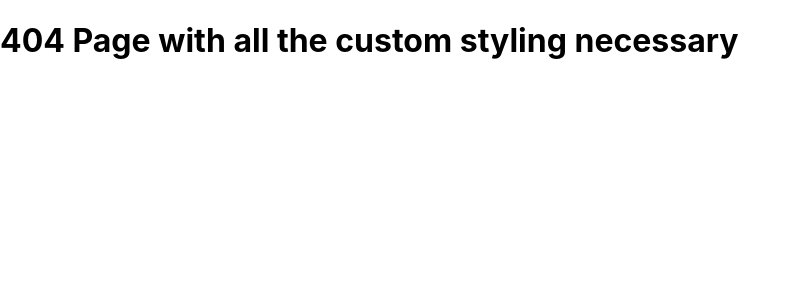
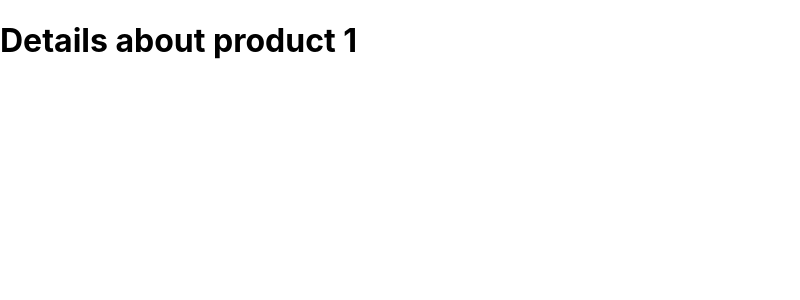
Before and after one commit to Marc-Kruiss/Next_Js_Course, a Next.js app in the folder next-routing/: page /product/1 in a window 1280 px wide. Before the commit this address had no page. Shown: the top 300 px of the page, without its empty margins (0-800 px from the left). Built offline with nearby package versions, Linux system fonts and the light colour scheme.

Commit message:
nested routing

```diff
--- /dev/null
+++ b/next-routing/pages/product/[productId]/index.js
@@ -0,0 +1,12 @@
+import React from 'react'
+import {useRouter} from 'next/router'
+
+function ProductDetail() {
+const router = useRouter()
+const productId = router.query.productId
+  return (
+    <h1>Details about product {productId}</h1>
+  )
+}
+
+export default ProductDetail
```
Also changed, not shown: next-routing/pages/product/[productId]/review/[reviewId].js (added, +12 -0 lines).
